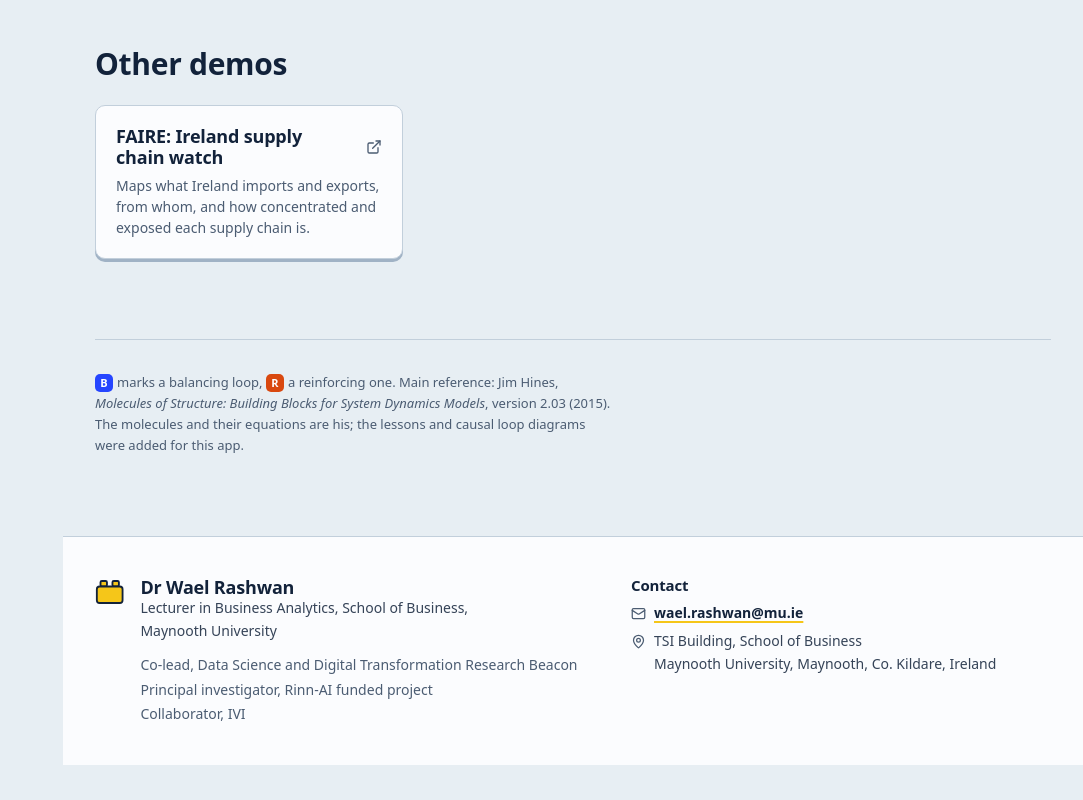
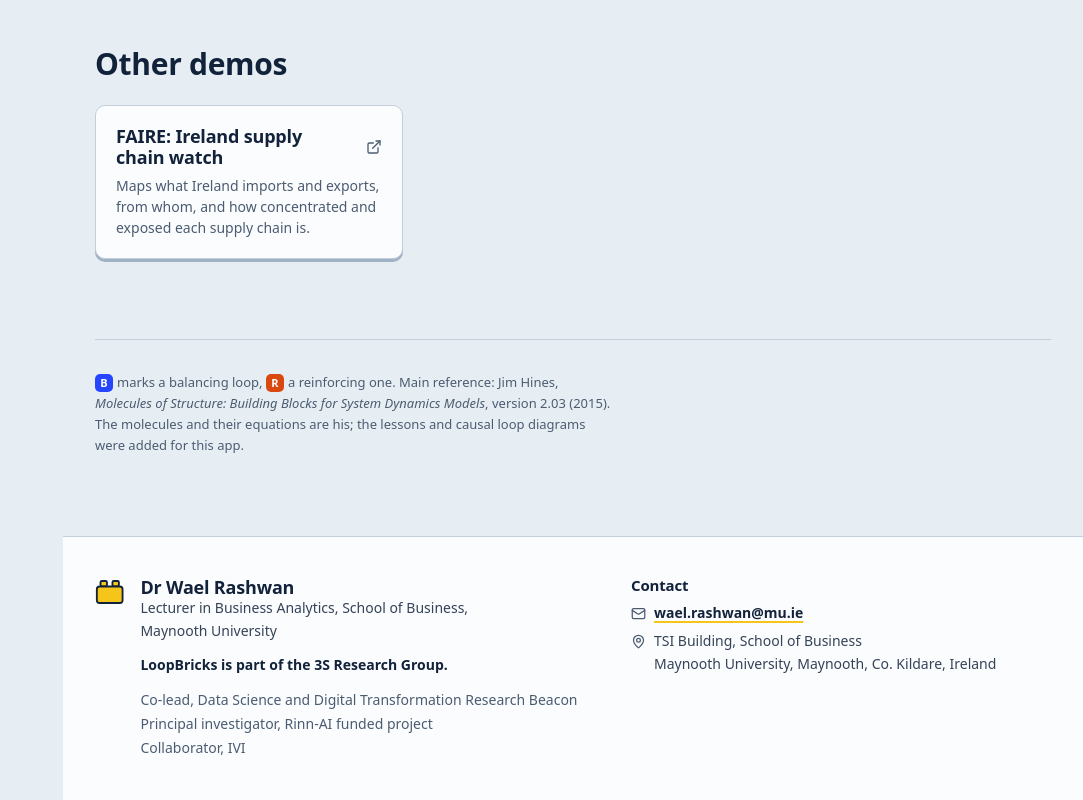
Before and after one commit to waelrash1/loopbricks, a React (Vite) app: page / in a window 1280 px wide. Shown: the part 7811-8611 px from the top of the page, without its empty margins (197-1280 px from the left). Before the commit the page ends 8576 px from the top, so only its background shows below. Built offline with nearby package versions, Linux system fonts and the light colour scheme.

Commit message:
Note that LoopBricks is part of the 3S Research Group

```diff
--- a/src/components/SiteFooter.tsx
+++ b/src/components/SiteFooter.tsx
@@ -11,6 +11,7 @@ export default function SiteFooter() {
           <div>
             <p className="heading text-[18px]">Dr Wael Rashwan</p>
             <p className="text-foreground/85">Lecturer in Business Analytics, School of Business, Maynooth University</p>
+            <p className="mt-3 font-semibold">LoopBricks is part of the 3S Research Group.</p>
             <ul className="mt-3 space-y-0.5 text-muted-foreground">
               <li>Co-lead, Data Science and Digital Transformation Research Beacon</li>
               <li>Principal investigator, Rinn-AI funded project</li>
```
Also changed, not shown: 1 other file (tests, documents, lock files or other folders).
